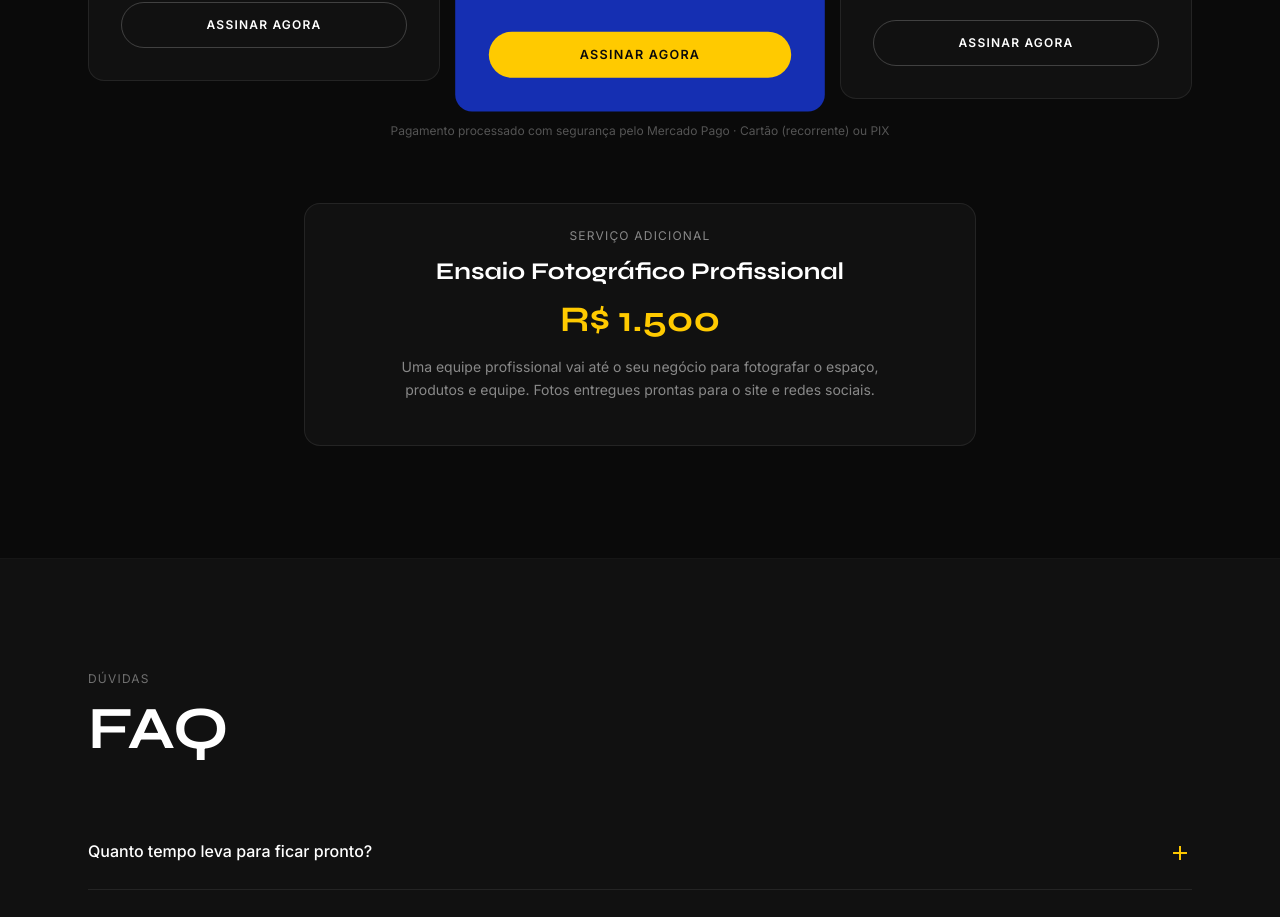
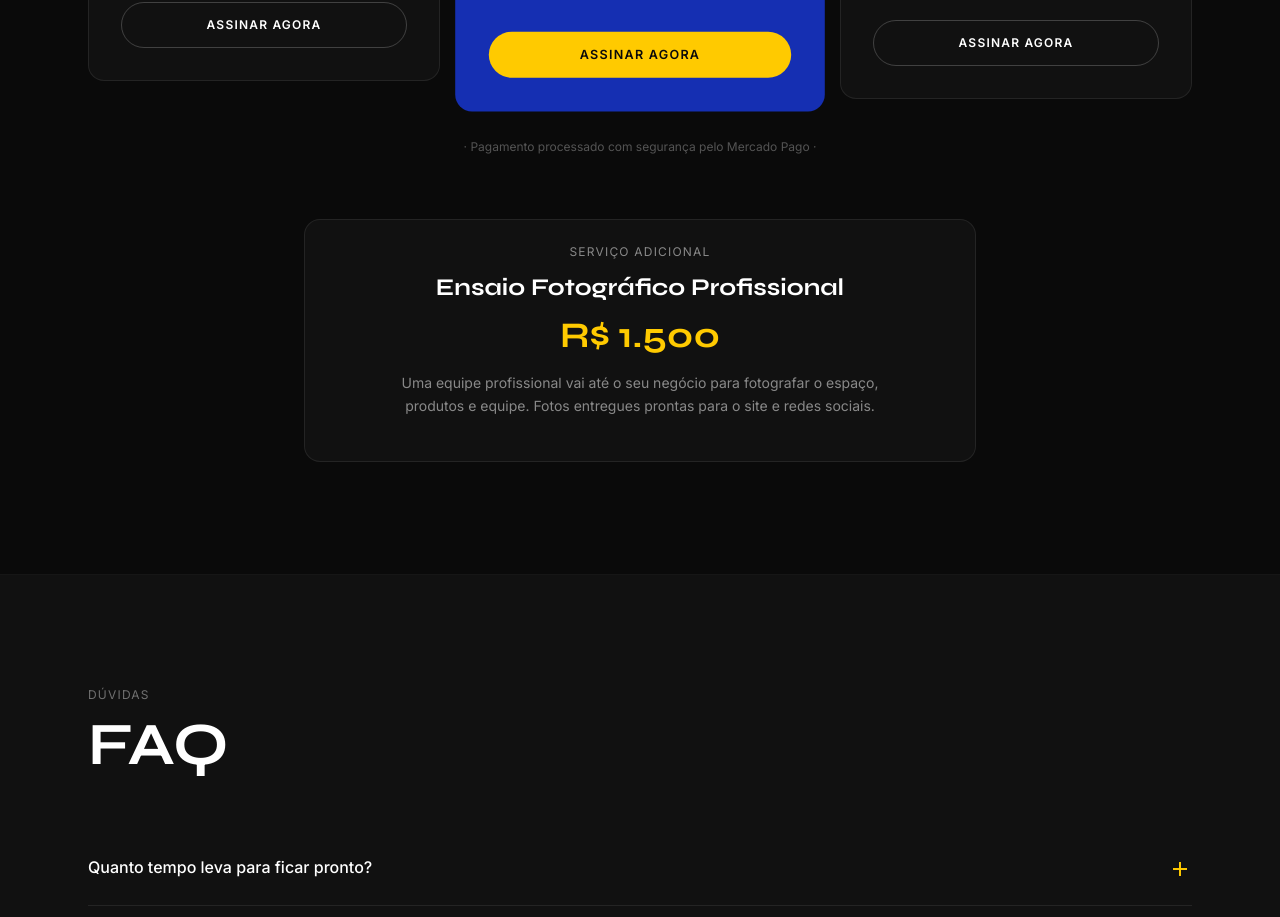
Before and after one commit to hefezzia/hefezzia-site, a Next.js app: page / in a window 1280 px wide. Shown: the part 3180-4097 px from the top of the page. Built offline with nearby package versions, Linux system fonts and the light colour scheme.

Commit message:
Update page.tsx

```diff
--- a/app/page.tsx
+++ b/app/page.tsx
@@ -462,7 +462,7 @@ export default function Home() {
           </div>
 
           <p className="font-body text-xs text-[var(--text-30)] text-center mt-6">
-            Pagamento processado com segurança pelo Mercado Pago · Cartão (recorrente) ou PIX
+            <br />· Pagamento processado com segurança pelo Mercado Pago ·
           </p>
 
           {/* CARD DE SERVIÇO ADICIONAL */}
```
